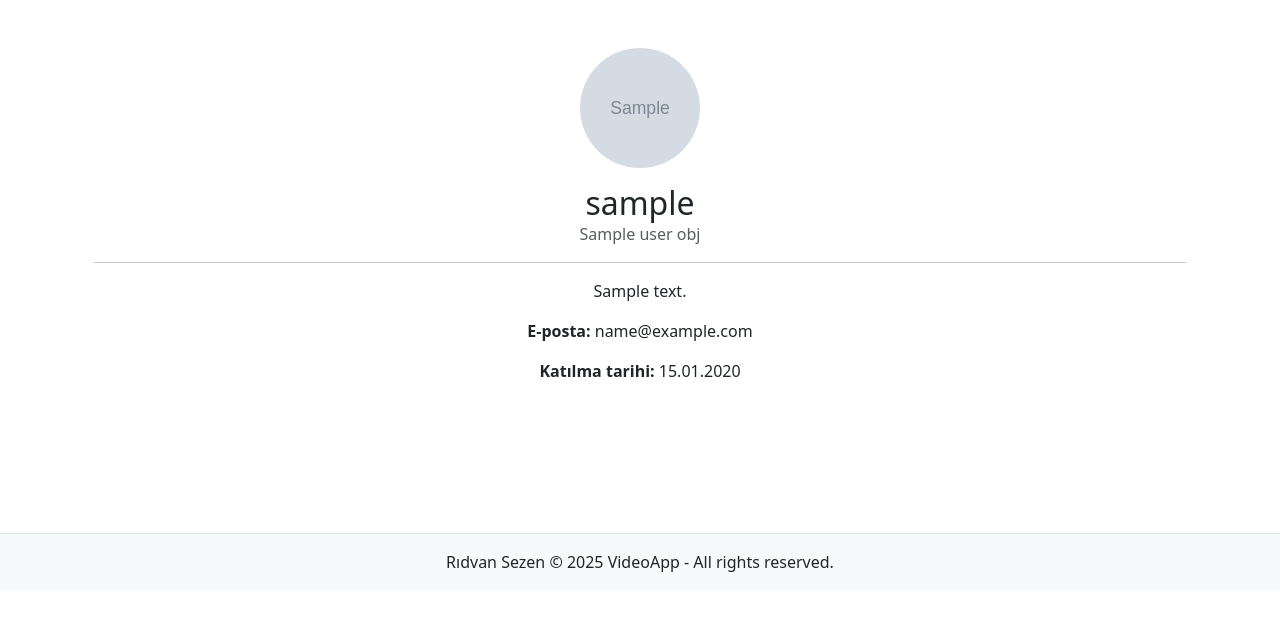
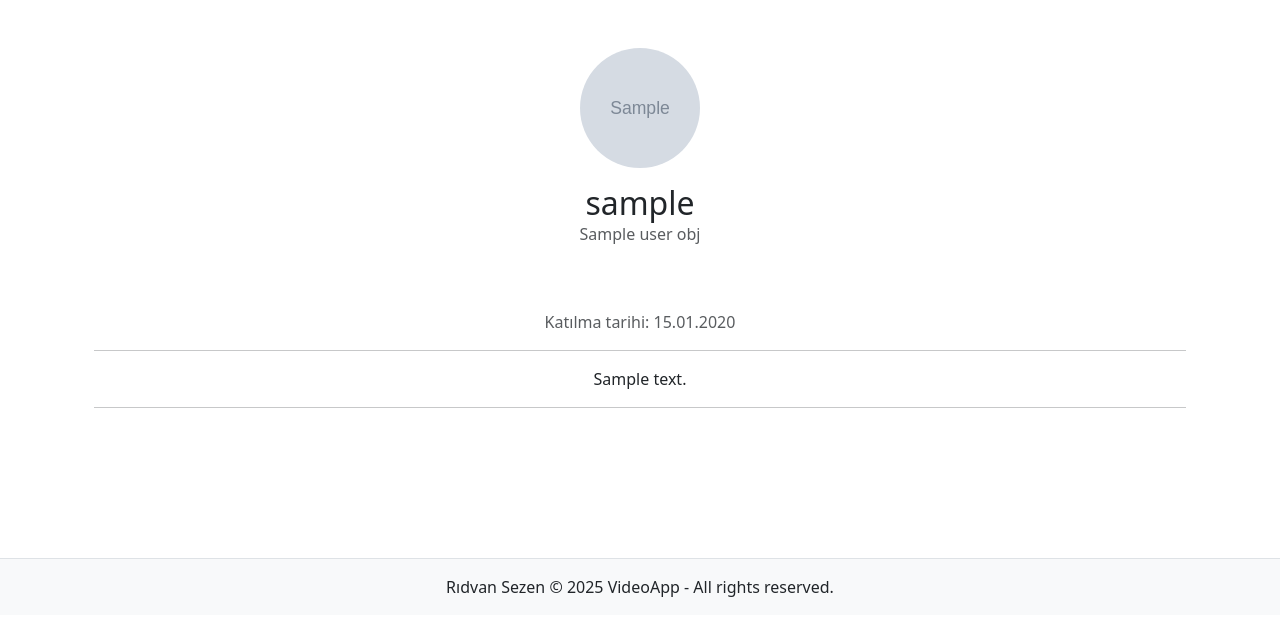
Before and after one commit to Ridvansezen/Video-App, a Django app: template videoapp/templates/user/profile.html in a window 1280 px wide. Shown: the part 56-692 px from the top of the page. Run offline with Django 3.2, Linux system fonts and the light colour scheme; the template is opened without the code that fills it: most values are stand-ins (such as "Sample title", 1, 10 or a date in 2020); grey boxes marked "Sample" are stand-in pictures; some libraries are stand-ins or nearby versions.

Commit message:
Some issues with the navbar and profile page have been fixed.

```diff
--- a/videoapp/templates/base.html
+++ b/videoapp/templates/base.html
@@ -1,5 +1,6 @@
 {% load static %}
 {% load crispy_forms_tags %}
+{% get_media_prefix as MEDIA_URL %}
 <!DOCTYPE html>
 <html lang="tr">
 <head>
--- a/videoapp/templates/partials/navbar.html
+++ b/videoapp/templates/partials/navbar.html
@@ -1,3 +1,6 @@
+{% load static %}
+{% get_media_prefix as MEDIA_URL %}
+
 <nav class="navbar navbar-expand-lg bg-body-tertiary">
     <div class="container-fluid">
       <a class="navbar-brand navbar-link-texts" href="{% url 'index' %}">VideoApp</a>
@@ -22,15 +25,18 @@
           {% if request.user.is_authenticated %}
               <!-- Kullanıcı giriş yapmışsa -->
               <li class="nav-item dropdown">
-                    <a class="nav-link dropdown-toggle navbar-link-texts" href="#" role="button" data-bs-toggle="dropdown" aria-expanded="false">
-                        {% if request.user.username == "ridvan" %}
-                            {{ request.user.username }}
-                            <span style="color: red;" class="ms-1">(admin)</span>
-                        {% else %}
-                            {{ request.user.username }}
-                        {% endif %}
+                  <a class="nav-link dropdown-toggle d-flex align-items-center" href="#" role="button" data-bs-toggle="dropdown" aria-expanded="false">
+                      <img src="{% if request.user.profile_picture %}{{ request.user.profile_picture.url }}{% else %}{{ MEDIA_URL }}default.jpg{% endif %}"
+                      alt="Profil" class="rounded-circle" width="35" height="35" style="object-fit: cover;">
                   </a>
                   <ul class="dropdown-menu dropdown-menu-end">
+                      <li class="dropdown-header">
+                          {{ request.user.username }}
+                          {% if request.user.username == "ridvan" %}
+                              <span class="text-danger ms-1">(admin)</span>
+                          {% endif %}
+                      </li>
+                      <li><hr class="dropdown-divider"></li>
                       <li>
                           <a class="dropdown-item" href="{% url 'profile' request.user.username %}">Profil</a>
                       </li>
--- a/videoapp/templates/user/profile.html
+++ b/videoapp/templates/user/profile.html
@@ -27,11 +27,16 @@
       </button>
     {% endif %}
 
+    <br><br>
+
+    <p class="text-muted">Katılma tarihi: {{ user_obj.joined_at|date:"d.m.Y"|default:"—" }}</p>
+
     <hr>
 
-    <p>{{ user_obj.bio|default:"Henüz biyografi eklenmedi." }}</p>
-    <p><strong>E-posta:</strong> {{ user_obj.email|default:"—" }}</p>
-    <p><strong>Katılma tarihi:</strong> {{ user_obj.joined_at|date:"d.m.Y"|default:"—" }}</p>
+    <p>{{ user_obj.bio|default:"Henüz biyografi eklenmedi."|linebreaksbr }}</p>
+
+
+    <hr>
 
     {% if is_owner %}
     <div class="collapse mt-4" id="editForm">
--- a/videoapp/users/models.py
+++ b/videoapp/users/models.py
@@ -31,7 +31,7 @@ class UserModel(AbstractBaseUser, PermissionsMixin):
     email = models.EmailField(blank=True, null=True, verbose_name="E-Posta")  # opsiyonel
     name = models.CharField(max_length=36, blank=True, null=True, validators=[MinLengthValidator(4)], verbose_name="isim, Soyisim")
     bio = models.TextField(max_length=350, blank=True, null=True, verbose_name="Biyografi")
-    profile_picture = models.ImageField(upload_to="profile_pics/", blank=True, null=True, verbose_name="Profil resmi")
+    profile_picture = models.ImageField(upload_to="profile_pics/", blank=True, null=True, default="default.jpg" ,verbose_name="Profil resmi")
     joined_at = models.DateTimeField(auto_now_add=True)
     birth_date = models.DateField(blank=True, null=True)
 
```
Lines whose indentation alone changed are shown as unchanged.
